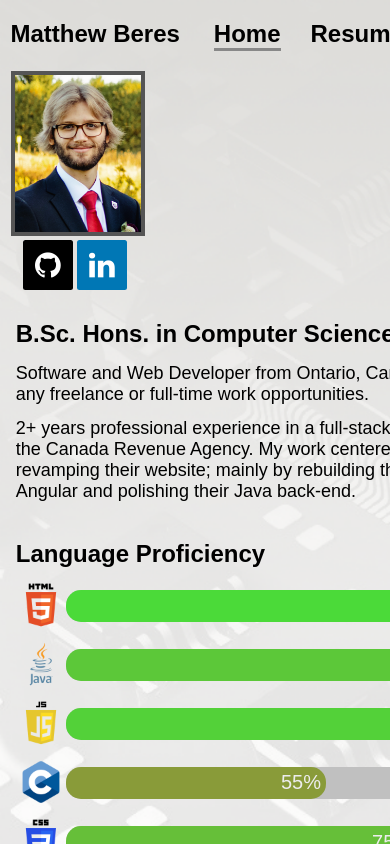
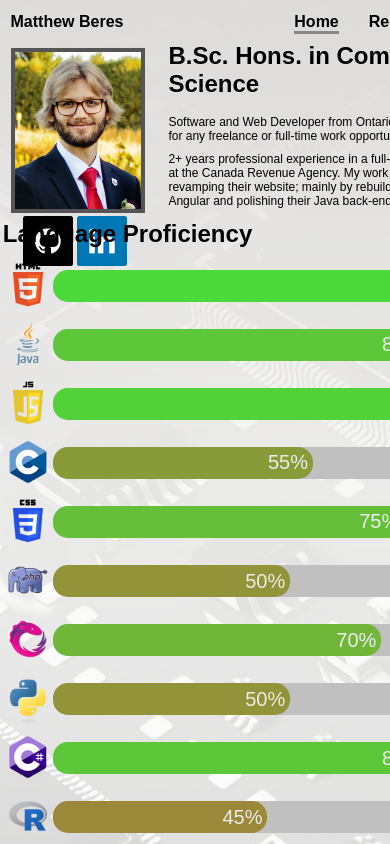
Before and after one commit to matthewberes/resume, an Angular app in the folder resume-website/: page /#/home in a window 390 px wide. Shown: the top 844 px of the page. Built offline with nearby package versions, Linux system fonts and the light colour scheme.

Commit message:
mobile formatting

```diff
--- a/resume-website/src/app/degree/degree.component.css
+++ b/resume-website/src/app/degree/degree.component.css
@@ -8,5 +8,5 @@ iframe {
     margin-left: 2%;
     margin-right: 2%;
     width: 96%;
-    height: 655px;
+    height: 100%;
 }
--- a/resume-website/src/app/home/home.component.css
+++ b/resume-website/src/app/home/home.component.css
@@ -30,6 +30,28 @@
 .bio p {
     margin-top: -1%;
     font-size: 18px;
+}
+
+
+@media only screen and (max-width: 600px) {
+    h2 {
+        margin-top: 0;
+        font-size: 18pt;
+    }
+
+    .bio {
+        max-width: 63%;
+    }
+
+    .bio p {
+        margin-top: -1%;
+        font-size: 12px;
+    }
+
+
+    .lang {
+        margin-left: -50%;
+    }
 }
 
 .container {
--- a/resume-website/src/app/home/home.component.html
+++ b/resume-website/src/app/home/home.component.html
@@ -16,7 +16,7 @@
                     <!-- <br> -->
                     <p>2+ years professional experience in a full-stack developer role at the Canada Revenue Agency. My work centered around revamping their website; mainly by rebuilding the front-end in Angular and polishing their Java back-end.</p>
             </div>
-            <div>
+            <div class="lang">
                 <h2>Language Proficiency</h2>
                 <div style="display: flex; flex-wrap: wrap; margin-top: -10px;">
                     <div style="display: flex; margin-right: 20px;">
--- a/resume-website/src/app/taskbar/taskbar.component.css
+++ b/resume-website/src/app/taskbar/taskbar.component.css
@@ -14,3 +14,9 @@ h2 {
     color: #888888;
     cursor: pointer;
 }
+
+@media only screen and (max-width: 600px) {
+    h2 {
+        font-size: 12pt;
+    }
+}
```
